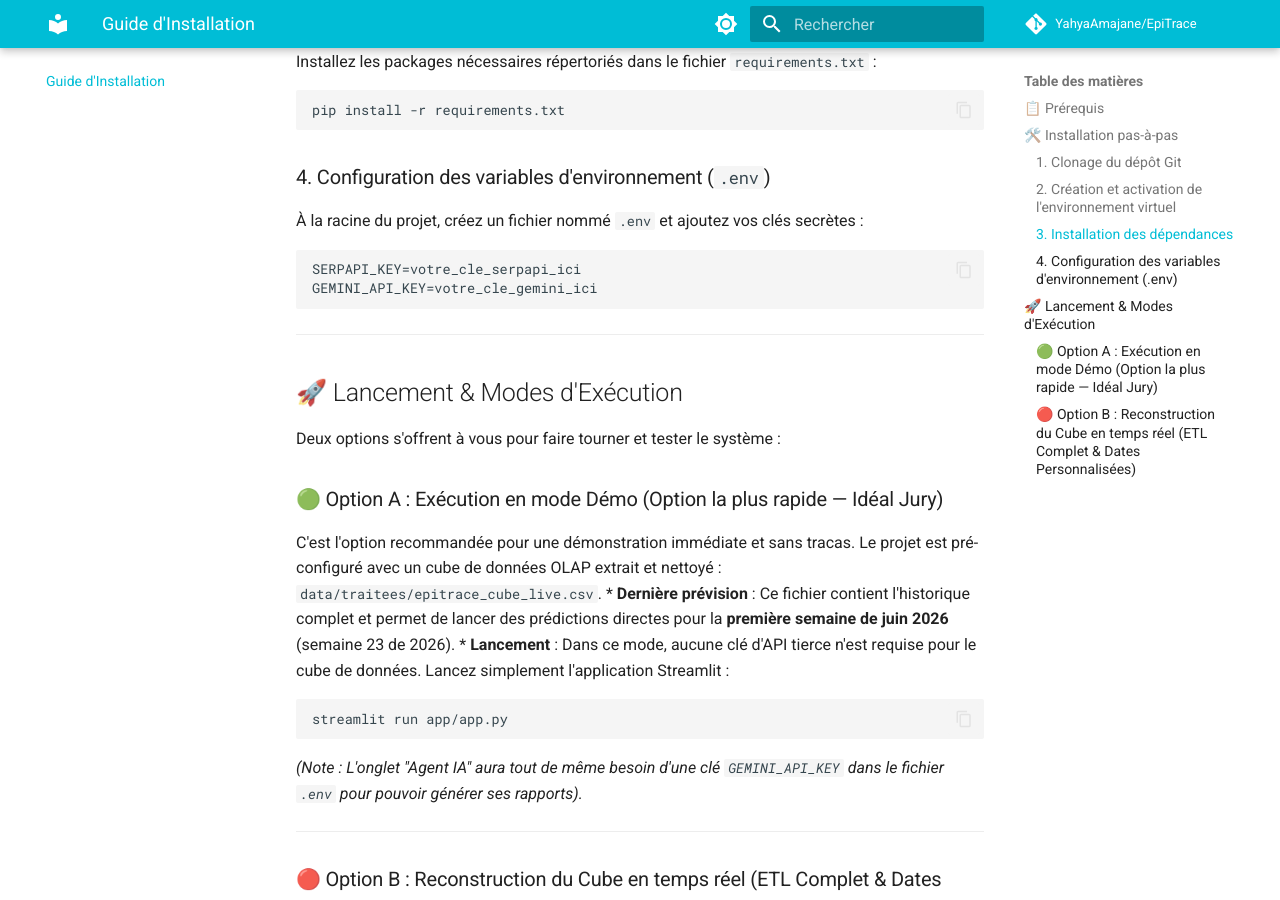
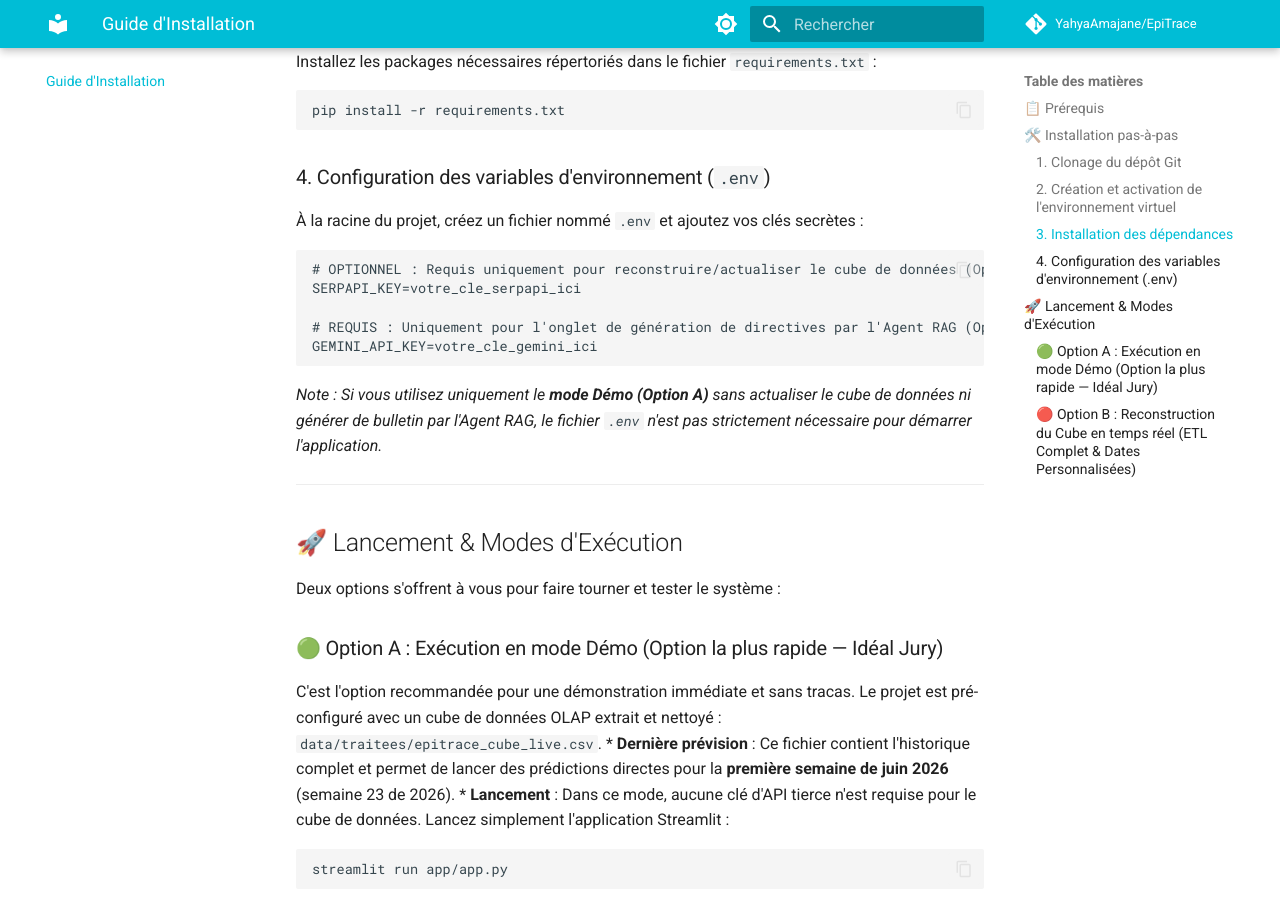
Before and after one commit to YahyaAmajane/EpiTrace, an MkDocs documentation site: the page built from docs/installation.md, in a window 1280 px wide and 900 px high, scrolled down 1128 px. Built offline with MkDocs 1.6.1 and Material for MkDocs 9.7.7, drawn with Linux system fonts in a browser that asks for light colours; comment, search, counter and statistics services are not loaded.

Commit message:
docs: clarify optional API keys in README and installation guide

````diff
--- a/docs/installation.md
+++ b/docs/installation.md
@@ -46,9 +46,13 @@ pip install -r requirements.txt
 ### 4. Configuration des variables d'environnement (`.env`)
 À la racine du projet, créez un fichier nommé `.env` et ajoutez vos clés secrètes :
 ```env
+# OPTIONNEL : Requis uniquement pour reconstruire/actualiser le cube de données (Option B)
 SERPAPI_KEY=votre_cle_serpapi_ici
+
+# REQUIS : Uniquement pour l'onglet de génération de directives par l'Agent RAG (Option A & B)
 GEMINI_API_KEY=votre_cle_gemini_ici
 ```
+*Note : Si vous utilisez uniquement le **mode Démo (Option A)** sans actualiser le cube de données ni générer de bulletin par l'Agent RAG, le fichier `.env` n'est pas strictement nécessaire pour démarrer l'application.*
 
 ---
 
````
Also changed, not shown: README.md (+6 -2 lines).
